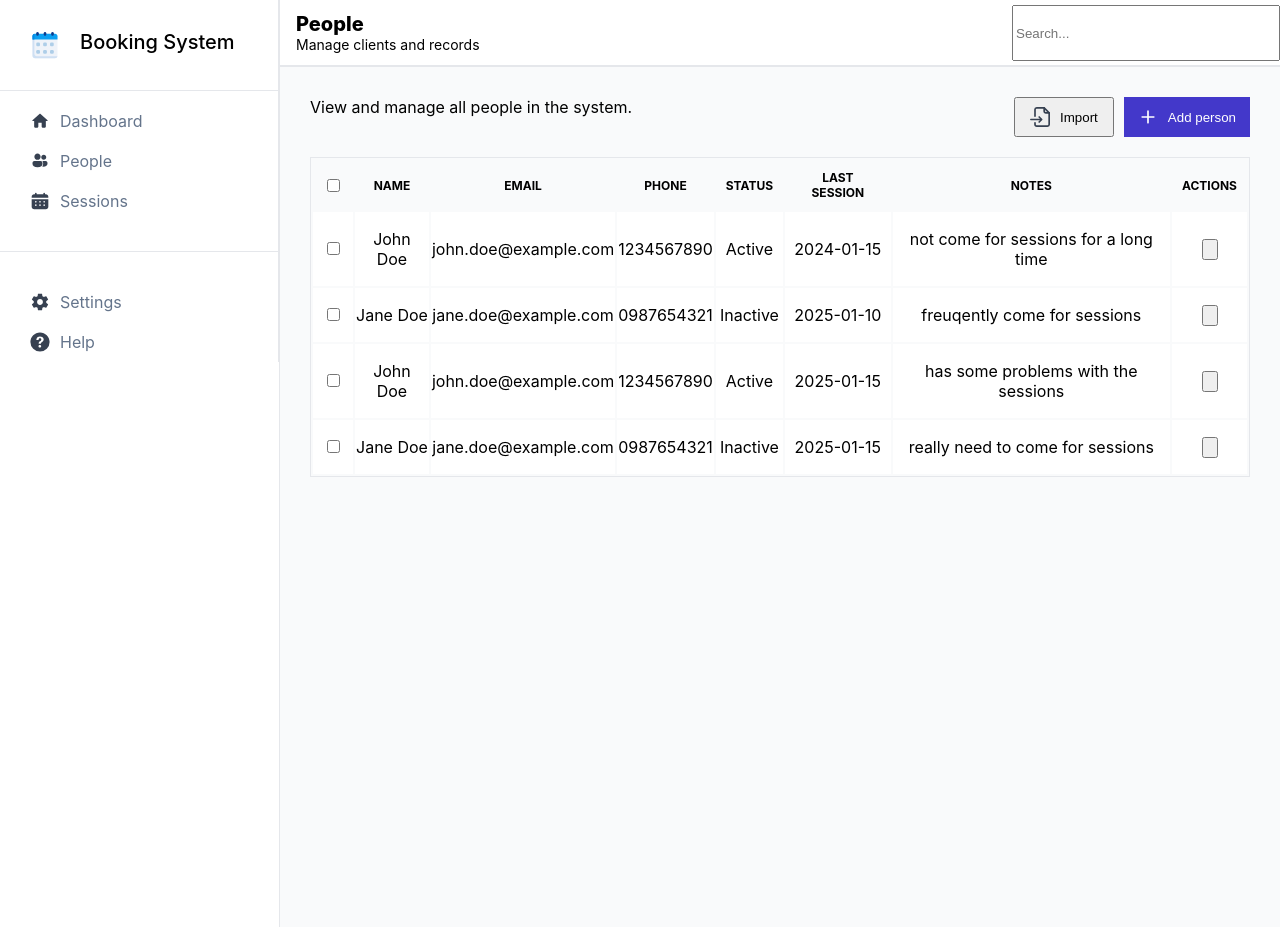
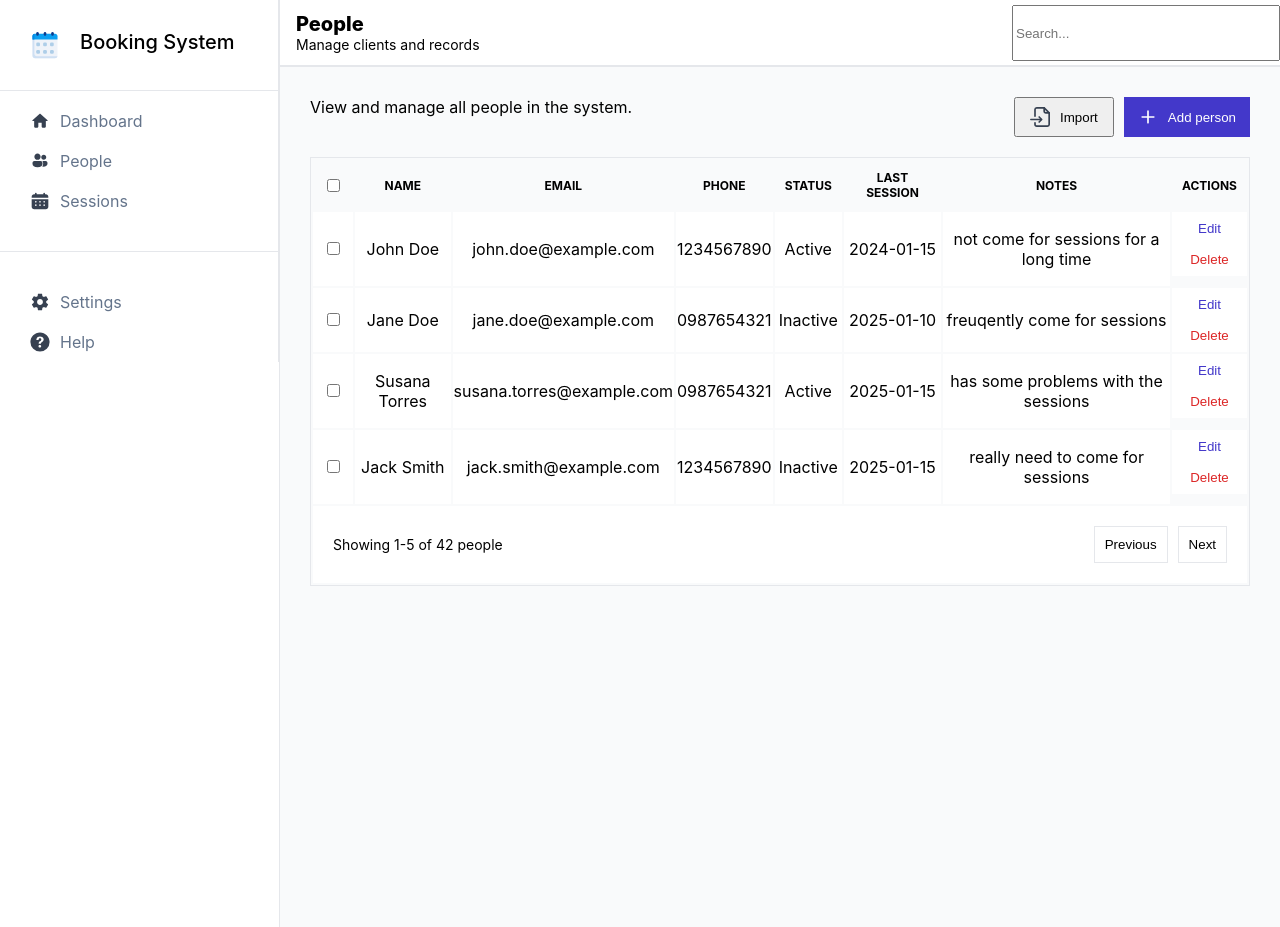
Before and after one commit to tianshansu/booking-system, a React (Create React App) app in the folder frontend/: page /people in a window 1280 px wide. Built offline with nearby package versions, Linux system fonts and the light colour scheme.

Commit message:
Update people page & mock data
- extract mock data from dashboard and create a noew folder to place
  mock data
- people page structure done (table)
- add a new extension for code layout manangement

```diff
--- a/frontend/src/components/People/PeopleRow.css
+++ b/frontend/src/components/People/PeopleRow.css
@@ -6,3 +6,16 @@
 .people-row{
     border: 1px solid #E5E7EB;
 }
+
+.people-row-actions{
+    display: grid
+}
+
+.people-row-action-button{
+    background: none;
+    border: none;
+    padding: 8px;
+    border-radius: 5px;
+    cursor: pointer;
+    font-weight: 520;
+}
--- a/frontend/src/components/People/PeopleRow.jsx
+++ b/frontend/src/components/People/PeopleRow.jsx
@@ -1,7 +1,7 @@
 import "./PeopleRow.css";
 
-export default function PeopleRow({person}){
-    return(
+export default function PeopleRow({ person }) {
+  return (
     <tr className="people-row">
       <td className="people-row-cell people-row-checkbox">
         <input type="checkbox"></input>
@@ -25,10 +25,21 @@ export default function PeopleRow({person}){
         <p>{person.notes}</p>
       </td>
       <td className="people-row-cell people-row-actions">
-                <button type="button">
-                    <img src="/icons/more.svg" alt="more info"></img>
+        <button
+          type="button"
+          className="people-row-action-button"
+          style={{ color: "#4338CA" }}
+        >
+          Edit
+        </button>
+        <button
+          type="button"
+          className="people-row-action-button"
+          style={{ color: "#DC2626" }}
+        >
+          Delete
         </button>
       </td>
     </tr>
-    )
+  );
 }
--- a/frontend/src/components/People/PeopleTable.css
+++ b/frontend/src/components/People/PeopleTable.css
@@ -9,3 +9,28 @@
     padding: 10px;
     text-align: center;
 }
+
+.people-table-table-footer{
+    font-size: 14px;
+    padding: 20px;
+    background-color: white;
+}
+
+.people-table-table-footer-button{
+    background: none;
+    border: 1px solid #E5E7EB;
+    padding: 10px;
+    cursor: pointer;
+    font-weight: 520;
+}
+
+.people-table-table-footer-content{
+    display: flex;
+    justify-content: space-between;
+    align-items: center;
+}
+
+.people-table-table-footer-buttons{
+    display: flex;
+    gap: 10px;
+}
--- a/frontend/src/components/People/PeopleTable.jsx
+++ b/frontend/src/components/People/PeopleTable.jsx
@@ -2,8 +2,8 @@ import "./PeopleTable.css";
 import PeopleRow from "./PeopleRow";
 import { people } from "../../data/mockPeople";
 
-export default function PeopleTable(){
-    return(
+export default function PeopleTable() {
+  return (
     <div className="people-table">
       <table className="people-table-table">
         <thead>
@@ -11,13 +11,27 @@ export default function PeopleTable(){
             <th scope="col" className="people-table-table-header">
               <input type="checkbox"></input>
             </th>
-                        <th scope="col" className="people-table-table-header">NAME</th>
-                        <th scope="col" className="people-table-table-header">EMAIL</th>
-                        <th scope="col" className="people-table-table-header">PHONE</th>
-                        <th scope="col" className="people-table-table-header">STATUS</th>
-                        <th scope="col" className="people-table-table-header">LAST SESSION</th>
-                        <th scope="col" className="people-table-table-header">NOTES</th>
-                        <th scope="col" className="people-table-table-header">ACTIONS</th>
+            <th scope="col" className="people-table-table-header">
+              NAME
+            </th>
+            <th scope="col" className="people-table-table-header">
+              EMAIL
+            </th>
+            <th scope="col" className="people-table-table-header">
+              PHONE
+            </th>
+            <th scope="col" className="people-table-table-header">
+              STATUS
+            </th>
+            <th scope="col" className="people-table-table-header">
+              LAST SESSION
+            </th>
+            <th scope="col" className="people-table-table-header">
+              NOTES
+            </th>
+            <th scope="col" className="people-table-table-header">
+              ACTIONS
+            </th>
           </tr>
         </thead>
         <tbody>
@@ -26,8 +40,29 @@ export default function PeopleTable(){
           ))}
         </tbody>
         <tfoot>
+          <tr>
+            <td colSpan={8} className="people-table-table-footer">
+              <div className="people-table-table-footer-content">
+                Showing 1-5 of 42 people
+                <div className="people-table-table-footer-buttons">
+                  <button
+                    type="button"
+                    className="people-table-table-footer-button"
+                  >
+                    Previous
+                  </button>
+                  <button
+                    type="button"
+                    className="people-table-table-footer-button"
+                  >
+                    Next
+                  </button>
+                </div>
+              </div>
+            </td>
+          </tr>
         </tfoot>
       </table>
     </div>
-    )
+  );
 }
--- a/frontend/src/data/mockPeople.js
+++ b/frontend/src/data/mockPeople.js
@@ -6,7 +6,7 @@ const people = [
     phone: "1234567890",
     status: "Active",
     lastSession: "2024-01-15",
-        notes: "not come for sessions for a long time"
+    notes: "not come for sessions for a long time",
   },
   {
     id: 2,
@@ -15,26 +15,26 @@ const people = [
     phone: "0987654321",
     status: "Inactive",
     lastSession: "2025-01-10",
-        notes: "freuqently come for sessions"
+    notes: "freuqently come for sessions",
   },
   {
     id: 3,
-        name: "John Doe",
-        email: "john.doe@example.com",
-        phone: "1234567890",
+    name: "Susana Torres",
+    email: "susana.torres@example.com",
+    phone: "0987654321",
     status: "Active",
     lastSession: "2025-01-15",
-        notes: "has some problems with the sessions"
+    notes: "has some problems with the sessions",
   },
   {
     id: 4,
-        name: "Jane Doe",
-        email: "jane.doe@example.com",
-        phone: "0987654321",
+    name: "Jack Smith",
+    email: "jack.smith@example.com",
+    phone: "1234567890",
     status: "Inactive",
     lastSession: "2025-01-15",
-        notes: "really need to come for sessions"
-    }
-]
+    notes: "really need to come for sessions",
+  },
+];
 
 export { people };
--- a/frontend/src/pages/PeoplePage/PeoplePage.css
+++ b/frontend/src/pages/PeoplePage/PeoplePage.css
@@ -26,4 +26,5 @@
     align-items: center;
     padding: 14px;
     height: 40px;
+    cursor: pointer;
 }
--- /dev/null
+++ b/package.json
@@ -0,0 +1,5 @@
+{
+  "devDependencies": {
+    "prettier": "^3.8.1"
+  }
+}
```
Also changed, not shown: 1 other file (tests, documents, lock files or other folders). Lines whose indentation alone changed are shown as unchanged.
